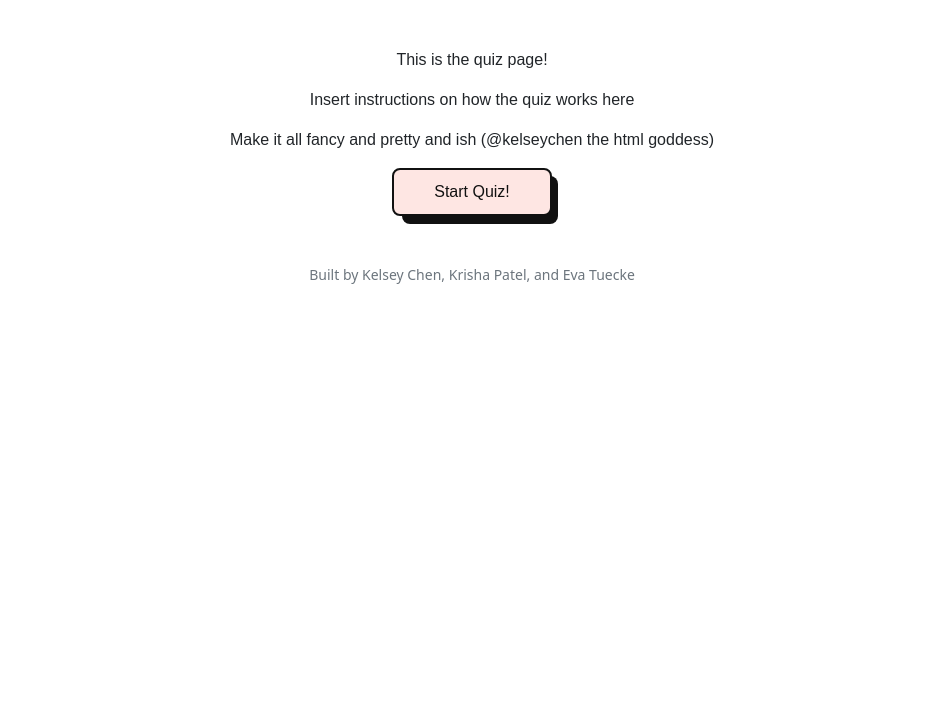
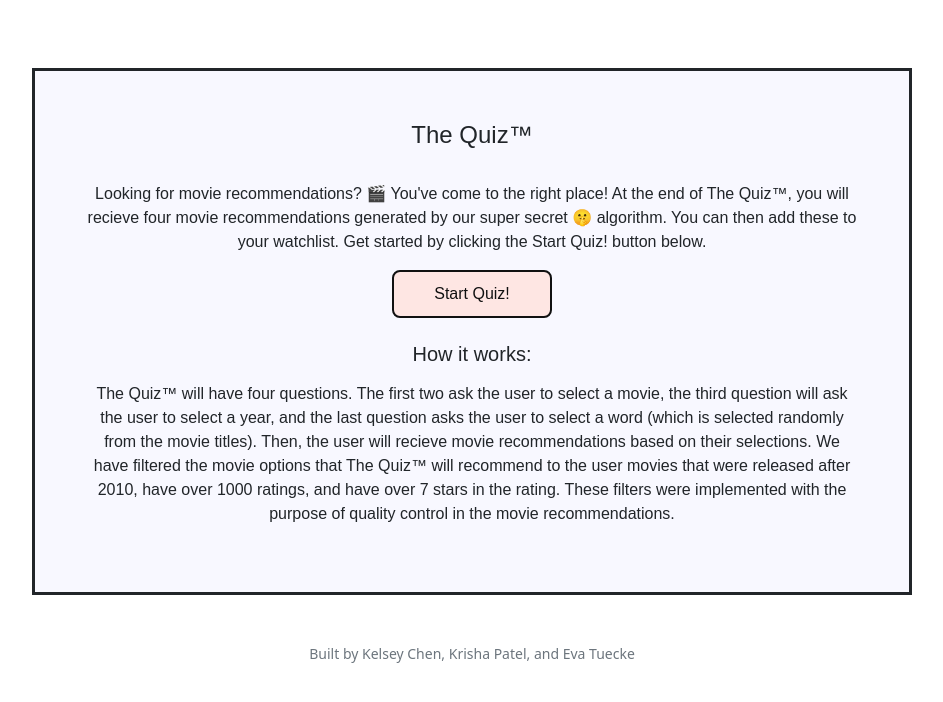
Before and after one commit to etuecke/cs50finalproject, a Flask app: page /quiz in a window 1280 px wide. Shown: the part 66-768 px from the top of the page, without its empty margins (168-1111 px from the left). Run offline with Flask 2, Linux system fonts and the light colour scheme; the visitor is signed in with stand-in values (Sample User, id 1); some libraries are stand-ins or nearby versions.

Commit message:
Update quiz.html

```diff
--- a/static/styles.css
+++ b/static/styles.css
@@ -82,7 +82,7 @@ p {
   font-family: 'Montserrat',sans-serif;
 }
 
-.container, .news-container {
+.container, .news-container, .quiz-container, .lucky-container{
   background-color: #f8f8ff;
   border-style: solid;
   padding: 15px;
@@ -92,6 +92,20 @@ p {
   display: flex;
   flex-direction: row;
   flex-wrap: wrap;
+}
+
+.quiz-container {
+  padding: 50px;
+  margin-top: 20px;
+  margin-left: 15%;
+  margin-right: 15%;
+}
+
+.lucky-container {
+  display: flex;
+  justify-content: center;
+  margin-left: 25%;
+  margin-right: 25%;
 }
 
 table {
--- a/templates/lucky.html
+++ b/templates/lucky.html
@@ -6,7 +6,7 @@
 
 {% block main %}
     <form action="/lucky" method="post">
-        <div class="container">
+        <div class="lucky-container">
             <div class="card" style="width: 18rem;">
                 <img class="card-img-top" src={{url}} alt="Card image cap">
                 <div class="card-body">
--- a/templates/quiz.html
+++ b/templates/quiz.html
@@ -6,11 +6,22 @@
 
 {% block main %}
     <form action="/quiz" method="post">
-        <div>
-            <p class="mb-3">This is the quiz page!</p>
-            <p class="mb-3">Insert instructions on how the quiz works here</p>
-            <p class="mb-3">Make it all fancy and pretty and ish (@kelseychen the html goddess)</p>
+        <div class="quiz-container">
+            <h4>The Quiz™</h4>
+            <br/>
+            <p class="mb-3">Looking for movie recommendations? 🎬 You've come to the right place! At the end of The Quiz™, you
+                will recieve four movie recommendations generated by our super secret 🤫 algorithm. You can then add these to
+                your watchlist. Get started by clicking the Start Quiz! button below.
+            </p>
             <button class="button" type="submit">Start Quiz!</button>
+            <br/>
+            <h5 class="mb-3">How it works:</h5>
+            <p>The Quiz™ will have four questions. The first two ask the user to select a movie, the third question will
+                ask the user to select a year, and the last question asks the user to select a word (which is selected
+                randomly from the movie titles). Then, the user will recieve movie recommendations based on their
+                selections. We have filtered the movie options that The Quiz™ will recommend to the user movies that were
+                released after 2010, have over 1000 ratings, and have over 7 stars in the rating. These filters were
+                implemented with the purpose of quality control in the movie recommendations.</p>
         </div>
     </form>
 {% endblock %}
--- a/templates/reviews.html
+++ b/templates/reviews.html
@@ -19,9 +19,9 @@
                 <div class="col-sm">
                     <br>
                     <h5> Write a New Review: </h5>
-                    <input autocomplete="off" autofocus class="form-control mx-auto w-auto" id="movietitle" name="movietitle" placeholder="Movie Title" type="text" maxlength="50" size="50">
+                    <input autocomplete="off" class="form-control" id="movietitle" name="movietitle" placeholder="Movie Title" type="text" maxlength="50">
                     <br>
-                    <input autocomplete="off" autofocus class="form-control mx-auto w-auto" id="review" name="review" style="height:140px" placeholder="Write Review Here" type="text" maxlength="50" size="50">
+                    <textarea autocomplete="off" class="form-control" id="review" name="review" style="height:140px" placeholder="Write Review Here" type="text" maxlength="300"></textarea>
                     <br>
                 </div>
 
```
Also changed, not shown: templates/details.html (deleted, +0 -13 lines), templates/recommendations.html (deleted, +0 -7 lines).
